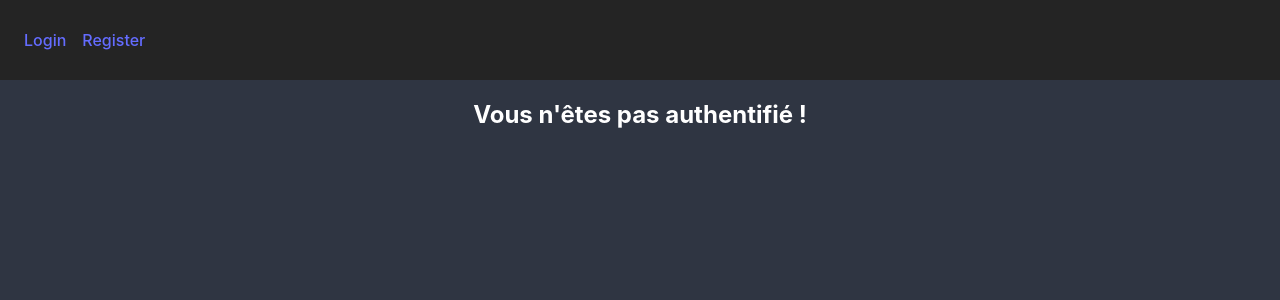
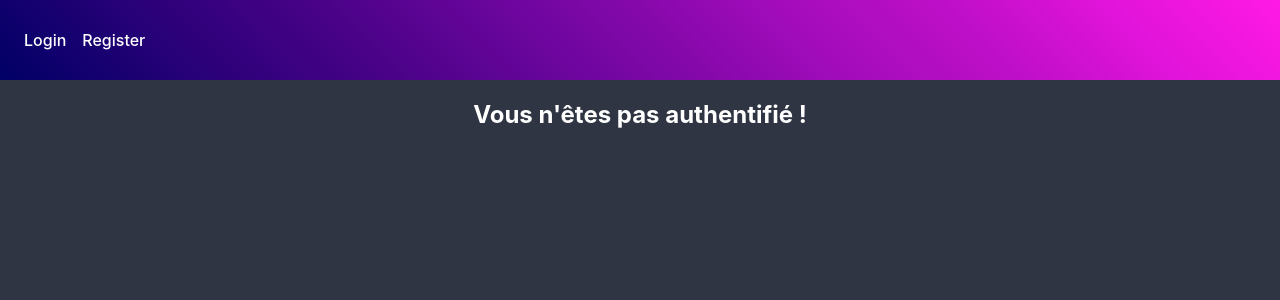
Before and after one commit to Wins9393/complete-example-project, a React (Vite) app in the folder front/: page /users in a window 1280 px wide. Shown: the top 300 px of the page. Built offline with nearby package versions, Linux system fonts and the light colour scheme; no server answers.

Commit message:
add content for admin + styles

```diff
--- a/front/src/App.jsx
+++ b/front/src/App.jsx
@@ -1,4 +1,4 @@
-import { Outlet } from "react-router-dom";
+import { Outlet, useLocation } from "react-router-dom";
 import { Navbar } from "./components/navbar/Navbar";
 import { MainContainer } from "./containers/mainContainer/MainContainer";
 import { ToastContainer } from "react-toastify";
@@ -7,11 +7,13 @@ import "./App.css";
 import "./index.css";
 
 function App() {
+  let location = useLocation();
+
   return (
     <>
       <ToastContainer position="top-center" />
       <Navbar />
-      <MainContainer>
+      <MainContainer pathname={location.pathname}>
         <Outlet />
       </MainContainer>
     </>
--- a/front/src/components/navbar/Navbar.jsx
+++ b/front/src/components/navbar/Navbar.jsx
@@ -1,4 +1,4 @@
-import { Link } from "react-router-dom";
+import { NavLink } from "react-router-dom";
 import styles from "./navbar.module.css";
 import { useContext } from "react";
 import AuthContext from "../../contexts/AuthContext";
@@ -12,22 +12,51 @@ export const Navbar = () => {
         <>
           <ul className={styles.navbar__list}>
             <li>
-              <Link onClick={logout}>Logout</Link>
+              <NavLink onClick={logout} className={styles.navbar__link}>
+                Logout
+              </NavLink>
             </li>
           </ul>
           <ul className={styles.navbar__list}>
             <li>
-              <Link to={"/users"}>Users</Link>
+              <NavLink
+                to={"/users"}
+                className={({ isActive }) =>
+                  isActive
+                    ? `${styles.active} ${styles.navbar__link}`
+                    : styles.navbar__link
+                }
+              >
+                Users
+              </NavLink>
             </li>
           </ul>
         </>
       ) : (
         <ul className={styles.navbar__list}>
           <li>
-            <Link to={"/login"}>Login</Link>
+            <NavLink
+              to={"/login"}
+              className={({ isActive }) =>
+                isActive
+                  ? `${styles.active} ${styles.navbar__link}`
+                  : styles.navbar__link
+              }
+            >
+              Login
+            </NavLink>
           </li>
           <li>
-            <Link to={"/register"}>Register</Link>
+            <NavLink
+              to={"/register"}
+              className={({ isActive }) =>
+                isActive
+                  ? `${styles.active} ${styles.navbar__link}`
+                  : styles.navbar__link
+              }
+            >
+              Register
+            </NavLink>
           </li>
         </ul>
       )}
--- a/front/src/components/navbar/navbar.module.css
+++ b/front/src/components/navbar/navbar.module.css
@@ -4,6 +4,18 @@
   justify-content: space-between;
   align-items: center;
   padding: 0 16px 0 16px;
+  background-image: linear-gradient(
+    45deg,
+    hsl(240deg 100% 20%) 0%,
+    hsl(262deg 99% 24%) 17%,
+    hsl(272deg 97% 27%) 29%,
+    hsl(279deg 94% 31%) 40%,
+    hsl(286deg 91% 35%) 52%,
+    hsl(292deg 88% 39%) 63%,
+    hsl(297deg 86% 42%) 75%,
+    hsl(302deg 84% 48%) 87%,
+    hsl(307deg 100% 55%) 100%
+  );
 }
 
 .navbar__list {
@@ -15,3 +27,15 @@
 .navbar__list li {
   margin: 8px;
 }
+
+.navbar__link {
+  color: #fff;
+}
+
+.navbar__link:hover {
+  color: #ffdd59;
+}
+
+.active {
+  font-weight: bold;
+}
--- a/front/src/components/userCard/UserCard.jsx
+++ b/front/src/components/userCard/UserCard.jsx
@@ -2,9 +2,11 @@ import { useContext, useMemo } from "react";
 import styles from "./user-card.module.css";
 import UserContext from "../../contexts/UserContext";
 import { toast } from "react-toastify";
+import AuthContext from "../../contexts/AuthContext";
 
-export const UserCard = ({ user, handleOpenModal, setSelectedUser }) => {
+export const UserCard = ({ userRecord, handleOpenModal, setSelectedUser }) => {
   const { deleteUserById } = useContext(UserContext);
+  const { user } = useContext(AuthContext);
 
   const createRandomGradient = () => {
     let orientation = "45deg";
@@ -37,16 +39,16 @@ export const UserCard = ({ user, handleOpenModal, setSelectedUser }) => {
   }, []);
 
   const handleDeleteUser = (e) => {
-    console.log("user deleted", user);
-    if (user && user.id) {
-      deleteUserById(user.id);
+    console.log("user deleted", userRecord);
+    if (userRecord && userRecord.id) {
+      deleteUserById(userRecord.id);
       toast.success("Utilisateur supprimé !");
     }
   };
 
   const handleEditUser = (e) => {
-    console.log("edit user", user);
-    setSelectedUser(user);
+    console.log("edit user", userRecord);
+    setSelectedUser(userRecord);
     handleOpenModal();
     // editUserById(user.id);
   };
@@ -61,23 +63,24 @@ export const UserCard = ({ user, handleOpenModal, setSelectedUser }) => {
         <div className={styles.userCard__leftSide}>
           <div className={styles.userCard__imageContainer}>
             <img
-              src={user.image_link}
-              alt={`avatar ${user.firstname}`}
+              src={userRecord.image_link}
+              alt={`avatar ${userRecord.firstname}`}
               className={styles.userCard__image}
             />
           </div>
           <div className={styles.userCard__roleContainer}>
-            <p className={styles.userCard__role}>{user.role}</p>
+            <p className={styles.userCard__role}>{userRecord.role}</p>
           </div>
         </div>
 
         <div className={styles.userCard__contentContainer}>
           <p className={styles.userCard__cardTitle}>
-            {user.firstname} {user.lastname}
+            {userRecord.firstname} {userRecord.lastname}
           </p>
           <div className={styles.userCard_faceBContainer}>
-            <p className={styles.userCard__commonText}>{user.email}</p>
-            <p className={styles.userCard__commonText}>{user.age} ans</p>
+            <p className={styles.userCard__commonText}>{userRecord.email}</p>
+            <p className={styles.userCard__commonText}>{userRecord.age} ans</p>
+            {user?.role === "admin" ? (
               <div className={styles.userCard__ctaContainer}>
                 <svg
                   width="32px"
@@ -124,6 +127,9 @@ export const UserCard = ({ user, handleOpenModal, setSelectedUser }) => {
                   />
                 </svg>
               </div>
+            ) : (
+              ""
+            )}
           </div>
         </div>
       </div>
--- a/front/src/containers/mainContainer/MainContainer.jsx
+++ b/front/src/containers/mainContainer/MainContainer.jsx
@@ -1,21 +1,15 @@
 import { useContext, useEffect } from "react";
 import AuthContext from "../../contexts/AuthContext";
 import styles from "./main-container.module.css";
-import { useLocation } from "react-router-dom";
 
-export const MainContainer = ({ children }) => {
+export const MainContainer = ({ children, pathname }) => {
   const { user } = useContext(AuthContext);
-  let location = useLocation();
 
   useEffect(() => {
-    console.log(location.pathname);
-  }, [location]);
+    console.log(pathname);
+  }, [pathname]);
 
-  if (
-    !user &&
-    location.pathname != "/login" &&
-    location.pathname != "/register"
-  ) {
+  if (!user && pathname != "/login" && pathname != "/register") {
     return (
       <div className={styles.mainContainer}>
         <h2 style={{ color: "#fff" }}>Vous n'êtes pas authentifié !</h2>
--- a/front/src/containers/usersPage/UsersPage.jsx
+++ b/front/src/containers/usersPage/UsersPage.jsx
@@ -21,10 +21,10 @@ export const UsersPage = () => {
     <>
       <div className={styles.usersPage__mainContainer}>
         {users?.length > 0
-          ? users.map((user) => (
+          ? users.map((userRecord) => (
               <UserCard
-                key={user.email}
-                user={user}
+                key={userRecord.email}
+                userRecord={userRecord}
                 setSelectedUser={setSelectedUser}
                 handleOpenModal={handleOpenModal}
               />
--- a/front/src/contexts/AuthContext.jsx
+++ b/front/src/contexts/AuthContext.jsx
@@ -9,6 +9,7 @@ const Provider = ({ children }) => {
 
   useEffect(() => {
     getConnectedUser();
+    console.log("current user: ", user);
   }, [isConnected]);
 
   const getConnectedUser = async () => {
--- a/front/src/index.css
+++ b/front/src/index.css
@@ -18,9 +18,9 @@
   --dark-color-low-opacity: rgb(33, 48, 64, 0.4);
 
   --dark-color-secondary: #2f3542;
-  --light-color: #d1d8e0
+  --light-color: #d1d8e0;
 
-  --accent-color: #6d214f;
+  --accent-color: #8854d0;
   --error-color: #d63031;
 }
 
@@ -33,7 +33,8 @@ a:hover {
   color: #535bf2;
 }
 
-input, select {
+input,
+select {
   border: none;
   border-radius: 8px;
   margin: 4px 0;
@@ -71,7 +72,7 @@ button:focus-visible {
   outline: 4px auto -webkit-focus-ring-color;
 }
 
-.form_error{
+.form_error {
   color: var(--error-color);
   font-size: 0.8rem;
   margin: 4px 0 0 0;
```
Lines whose indentation alone changed are shown as unchanged.
